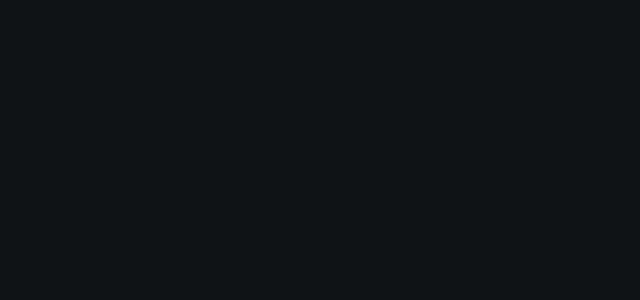
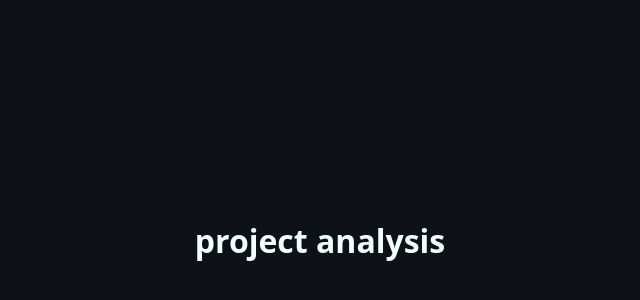
Before and after one commit to Viniciusrodd/CodeMind, a React (Vite) app in the folder frontend/: page /project/analysis/1 in a window 1280 px wide. Before the commit this address had no page. Shown: the part 160-460 px from the top of the page, without its empty margins (320-960 px from the left). Built offline with nearby package versions, Linux system fonts and the light colour scheme.

Commit message:
projectAnalysis - setup

```diff
--- a/frontend/src/App.tsx
+++ b/frontend/src/App.tsx
@@ -14,6 +14,7 @@ import ProjectDashboard from '@pages/projects/ProjectDashboard';
 import ProjectInformations from '@pages/projectDetails/ProjectInformations';
 import ProjectDocuments from '@pages/projectDetails/ProjectDocuments';
 import ProjectEdit from '@pages/projectDetails/ProjectEdit';
+import ProjectAnalysis from '@pages/projects/ProjectAnalysis';
 
 
 function App() {
@@ -29,6 +30,7 @@ function App() {
                <Route path='/project/config' element={ <ProjectConfig /> } />
                <Route path='/project/config/documents/:projectId' element={ <ProjectConfigDocuments /> } />
                <Route path='/project/dashboard' element={ <ProjectDashboard /> } />
+               <Route path='/project/analysis/:projectId' element={ <ProjectAnalysis /> } />
 
                { /* project details pages */ }
                <Route path='/project/informations/:projectId' element={ <ProjectInformations /> } />
--- /dev/null
+++ b/frontend/src/pages/projects/ProjectAnalysis.tsx
@@ -0,0 +1,10 @@
+
+const ProjectAnalysis = () => {
+   return (
+      <div>
+         <h1>project analysis</h1>
+      </div>
+   );
+};
+
+export default ProjectAnalysis;
--- a/frontend/src/pages/projects/ProjectDashboard.tsx
+++ b/frontend/src/pages/projects/ProjectDashboard.tsx
@@ -326,7 +326,7 @@ const ProjectDashboard = () => {
                      <img src={ analysis_img } alt="analysis_img" />
                   </div>
 
-                  <button type='button'>
+                  <button type='button' onClick={ () => navigate(`/project/analysis/${actualProject._id}`) }>
                      NOVA ANÁLISE DE CÓDIGO
                   </button>
                   </>
```
